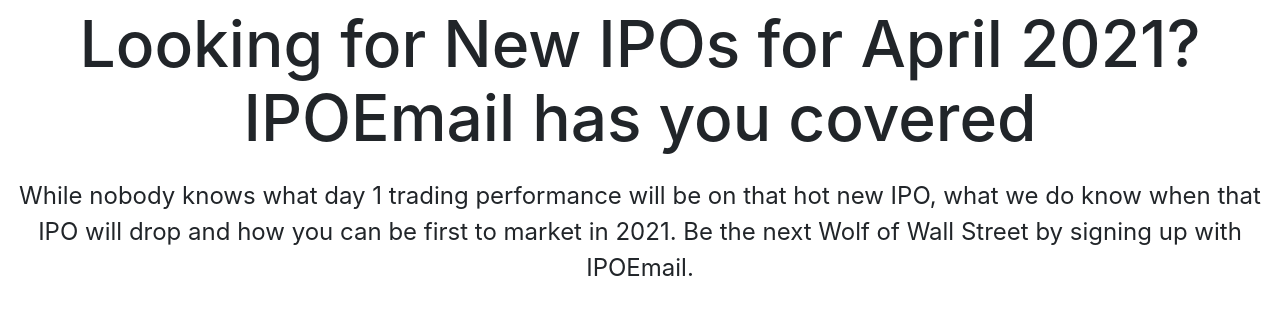
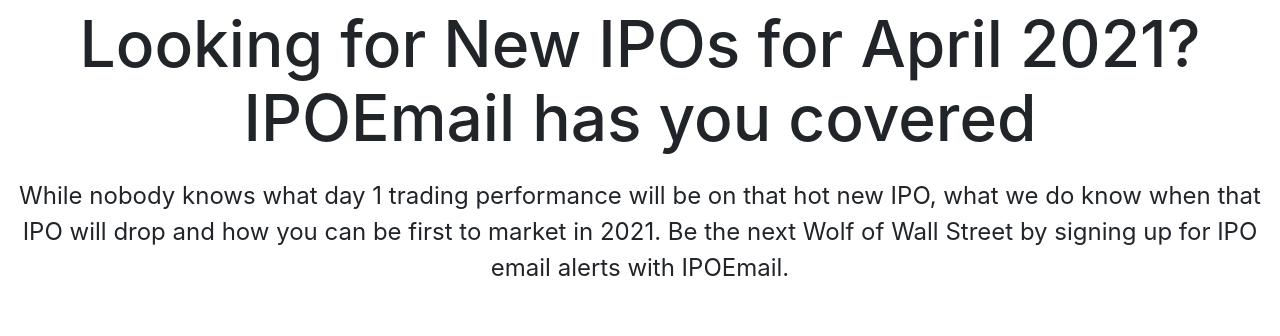
Before and after one commit to dpappo/ipo-front-end, a Next.js app: page / in a window 1280 px wide. Shown: the part 836-1172 px from the top of the page. Built offline with nearby package versions, Linux system fonts and the light colour scheme.

Commit message:
edit copy

```diff
--- a/pages/index.js
+++ b/pages/index.js
@@ -161,7 +161,7 @@
           While nobody knows what day 1 trading performance will be on that hot
           new IPO, what we do know when that IPO will drop and how you can be
           first to market in 2021. Be the next Wolf of Wall Street by signing up
-          with IPOEmail.
+          for IPO email alerts with IPOEmail.
         </p>
 
         <div className={styles.flexContainer} style={{ flexDirection: "row" }}>
```
